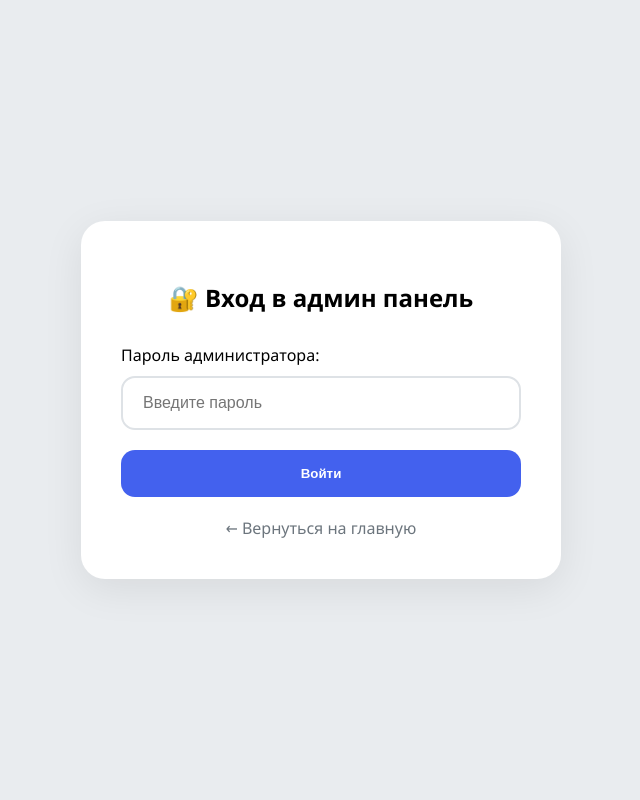
After one commit to kovalphish/cursovaya010, a Flask app: page /admin/login in a window 1280 px wide. The commit adds this page. Shown: the whole page, without its empty margins (319-959 px from the left). Run offline with Flask 3, Linux system fonts and the light colour scheme.

Commit message:
Add files via upload

```diff
--- a/app.py
+++ b/app.py
@@ -1,6 +1,6 @@
 import sqlite3
 import os
-from flask import Flask, render_template, request, redirect, url_for
+from flask import Flask, render_template, request, redirect, url_for, session
 
 # Get the base directory (where app.py is located)
 BASE_DIR = os.path.dirname(os.path.abspath(__file__))
@@ -10,6 +10,8 @@ app = Flask(
     template_folder=os.path.join(BASE_DIR, 'templates'),
     static_folder=os.path.join(BASE_DIR, 'static')
 )
+app.secret_key = 'bdf872a9d3ef5c7a8b9e1d2f3a4c5b6d7e8f9a0b1c2d3e4f5a6b7c8d9e0f1a2'
+ADMIN_PASSWORD = 'admin123'
 
 # Database path - use /tmp for serverless environments (Vercel) where filesystem is read-only
 if os.environ.get('VERCEL'):
@@ -47,15 +49,6 @@ def index():
     fines = None
     search_query = ""
     error = None
-    debug_info = []
-
-    # Отладочная информация для Vercel
-    debug_info.append(f"✅ Режим: {'VERCEL' if os.environ.get('VERCEL') else 'LOCAL'}")
-    debug_info.append(f"📁 Путь к базе: {get_db_path()}")
-    debug_info.append(f"📁 База существует: {'✅ ДА' if os.path.exists(get_db_path()) else '❌ НЕТ'}")
-
-    if os.environ.get('VERCEL'):
-        debug_info.append(f"📁 Исходная база существует: {'✅ ДА' if os.path.exists(os.path.join(BASE_DIR, 'database.db')) else '❌ НЕТ'}")
 
     if request.method == 'POST':
         search_query = request.form.get('car_number', '').strip().upper()
@@ -66,22 +59,13 @@ def index():
             try:
                 conn = sqlite3.connect(get_db_path())
                 cursor = conn.cursor()
-
-                # Сначала проверяем сколько всего записей в таблице
-                cursor.execute("SELECT COUNT(*) FROM Fines")
-                total = cursor.fetchone()[0]
-                debug_info.append(f"📊 Всего записей в базе: {total}")
-
                 cursor.execute("SELECT id, Violation, Amount, VioTime, Location FROM Fines WHERE UPPER(CarNumber) = UPPER(?)", (search_query,))
                 fines = cursor.fetchall()
-                debug_info.append(f"🔍 Найдено штрафов: {len(fines) if fines else 0}")
-
                 conn.close()
             except Exception as e:
-                error = f"❌ ОШИБКА БАЗЫ ДАННЫХ: {str(e)}"
-                debug_info.append(f"💥 Ошибка: {str(e)}")
+                error = f"❌ Ошибка соединения с базой данных"
 
-    return render_template('index.html', fines=fines, query=search_query, error=error, debug_info=debug_info)
+    return render_template('index.html', fines=fines, query=search_query, error=error)
 
 
 @app.route('/pay', methods=['POST'])
@@ -107,9 +91,49 @@ def pay():
 
     return render_template('index.html', fines=fines, query=car_number)
 
+@app.route('/admin/login', methods=['GET', 'POST'])
+def admin_login():
+    error = None
+    if request.method == 'POST':
+        password = request.form.get('password', '')
+        if password == ADMIN_PASSWORD:
+            session['admin_logged'] = True
+            return redirect(url_for('admin'))
+        else:
+            error = "❌ Неверный пароль"
+    return render_template('login.html', error=error)
+
+@app.route('/admin/logout')
+def admin_logout():
+    session.pop('admin_logged', None)
+    return redirect(url_for('index'))
+
 @app.route('/admin', methods=['GET', 'POST'])
 def admin():
+    if not session.get('admin_logged'):
+        return redirect(url_for('admin_login'))
+
     error = None
+    debug_info = []
+
+    # Отладочная информация только для админа
+    debug_info.append(f"✅ Режим: {'VERCEL' if os.environ.get('VERCEL') else 'LOCAL'}")
+    debug_info.append(f"📁 Путь к базе: {get_db_path()}")
+    debug_info.append(f"📁 База существует: {'✅ ДА' if os.path.exists(get_db_path()) else '❌ НЕТ'}")
+
+    if os.environ.get('VERCEL'):
+        debug_info.append(f"📁 Исходная база существует: {'✅ ДА' if os.path.exists(os.path.join(BASE_DIR, 'database.db')) else '❌ НЕТ'}")
+
+    try:
+        conn = sqlite3.connect(get_db_path())
+        cursor = conn.cursor()
+        cursor.execute("SELECT COUNT(*) FROM Fines")
+        total = cursor.fetchone()[0]
+        debug_info.append(f"📊 Всего записей в базе: {total}")
+        conn.close()
+    except Exception as e:
+        debug_info.append(f"💥 Ошибка: {str(e)}")
+
     if request.method == 'POST':
         car_number = request.form.get('car_number', '').strip().upper()
         violation = request.form.get('violation', '').strip()
@@ -134,7 +158,7 @@ def admin():
             except Exception as e:
                 error = f"Ошибка базы данных: {str(e)}"
 
-    return render_template('admin.html', error=error)
+    return render_template('admin.html', error=error, debug_info=debug_info)
 
 # Initialize database on module load
 init_db()
--- /dev/null
+++ b/templates/login.html
@@ -0,0 +1,36 @@
+<!DOCTYPE html>
+<html lang="ru">
+<head>
+    <meta charset="UTF-8">
+    <meta name="viewport" content="width=device-width, initial-scale=1.0">
+    <title>Вход в админ панель</title>
+    <style>
+        :root { --primary: #4361ee; }
+        body { font-family: 'Segoe UI', Tahoma, sans-serif; background: #e9ecef; margin: 0; min-height: 100vh; display: flex; align-items: center; justify-content: center; }
+        .card { background: white; padding: 40px; border-radius: 24px; box-shadow: 0 10px 40px rgba(0,0,0,0.08); width: 95%; max-width: 400px; }
+        .btn { background: var(--primary); color: white; border: none; padding: 16px 30px; border-radius: 14px; cursor: pointer; font-weight: 600; transition: 0.3s; }
+        input { width: 100%; padding: 16px 20px; border: 2px solid #dee2e6; border-radius: 14px; font-size: 16px; outline: none; transition: 0.3s; margin: 10px 0 20px; box-sizing: border-box; }
+    </style>
+</head>
+<body>
+    <div class="card">
+        <h2 style="text-align: center; margin-bottom: 30px;">🔐 Вход в админ панель</h2>
+
+        {% if error %}
+        <div style="margin-bottom: 20px; padding: 16px; background: #fff3cd; border-radius: 12px; color: #856404;">
+            {{ error }}
+        </div>
+        {% endif %}
+
+        <form method="POST">
+            <label>Пароль администратора:</label>
+            <input type="password" name="password" placeholder="Введите пароль" required autofocus>
+            <button type="submit" class="btn" style="width: 100%;">Войти</button>
+        </form>
+
+        <div style="text-align: center; margin-top: 20px;">
+            <a href="/" style="color: #6c757d; text-decoration: none;">← Вернуться на главную</a>
+        </div>
+    </div>
+</body>
+</html>
```
Also changed, not shown: templates/admin.html (+14 -1 lines), templates/index.html (+0 -9 lines).
